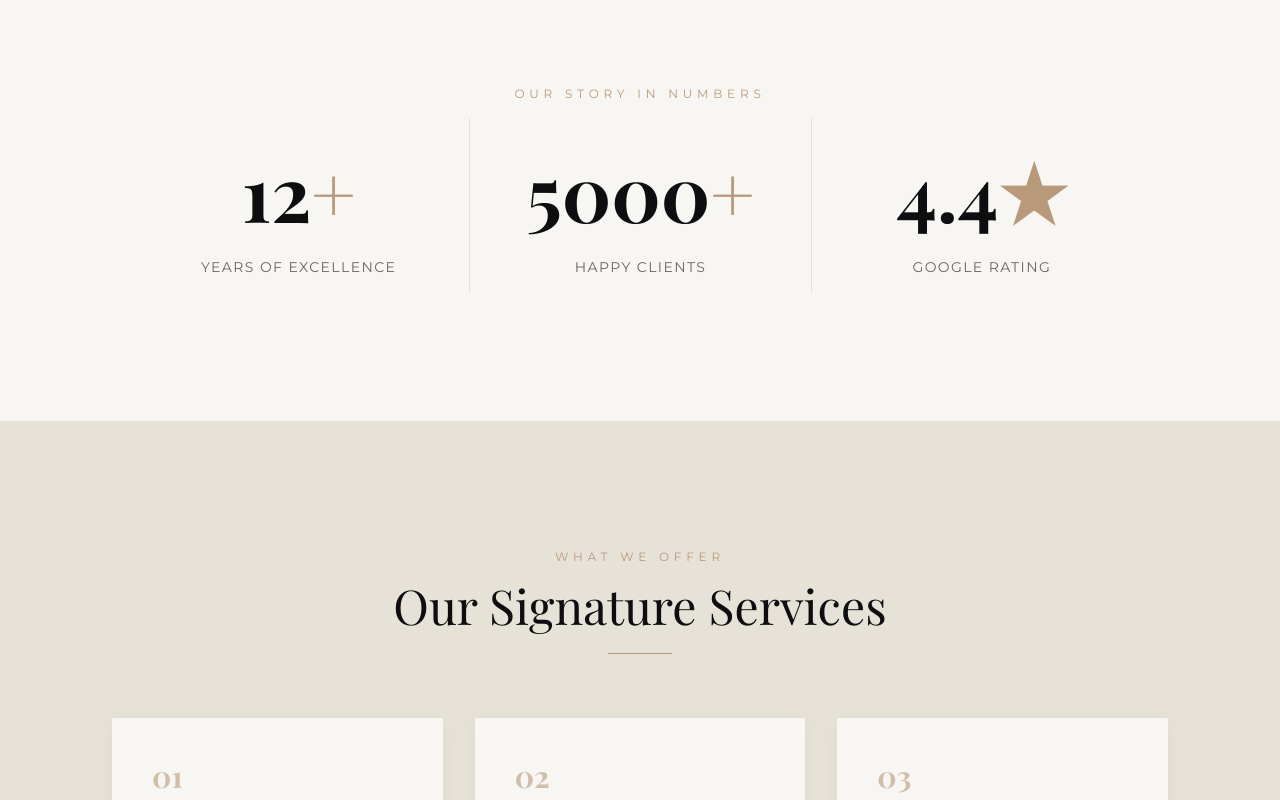
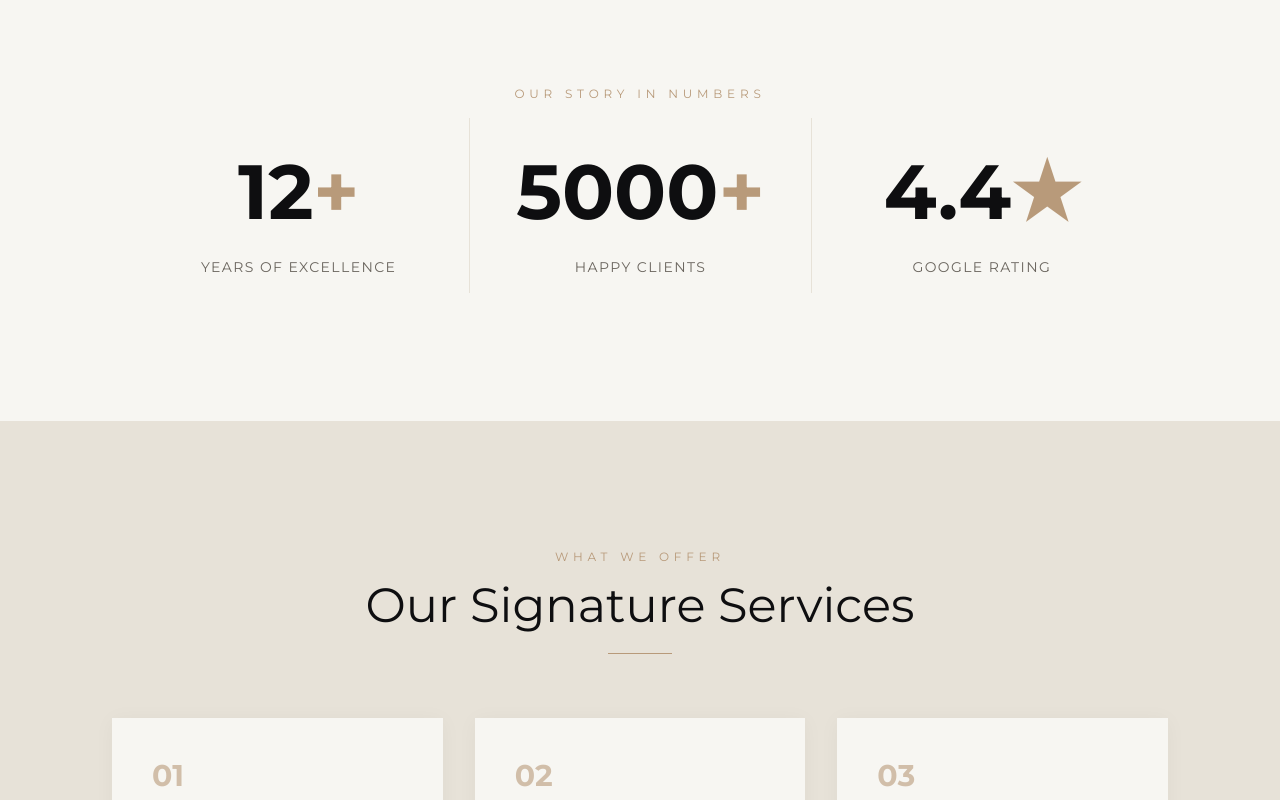
Before and after one commit to TJ-Sites/salon-sonali, a Next.js app: page / in a window 1280 px wide. Shown: the part 900-1700 px from the top of the page. Built offline with nearby package versions, Linux system fonts and the light colour scheme; a web font is replaced by a local one.

Commit message:
chore: update tailwind config for custom font and theme settings

```diff
--- a/tailwind.config.ts
+++ b/tailwind.config.ts
@@ -10,17 +10,18 @@ const config: Config = {
     extend: {
       colors: {
         aurora: {
-          black: "#0E0E10",
+          black: "#000000",
           gray: "#6B665F",
           gold: "#B89A7A",
           linen: "#E7E2D8",
-          cream: "#F7F6F2",
+          cream: "#FFFFFF",
         },
       },
       fontFamily: {
-        playfair: ["var(--font-playfair)", "Georgia", "serif"],
+        playfair: ["var(--font-acheria)", "var(--font-playfair)", "Georgia", "serif"],
         montserrat: ["var(--font-montserrat)", "Helvetica Neue", "sans-serif"],
         alexbrush: ["var(--font-alex-brush)", "cursive"],
+        acheria: ["var(--font-acheria)", "var(--font-playfair)", "Georgia", "serif"],
       },
       animation: {
         marquee: "marquee 30s linear infinite",
```
